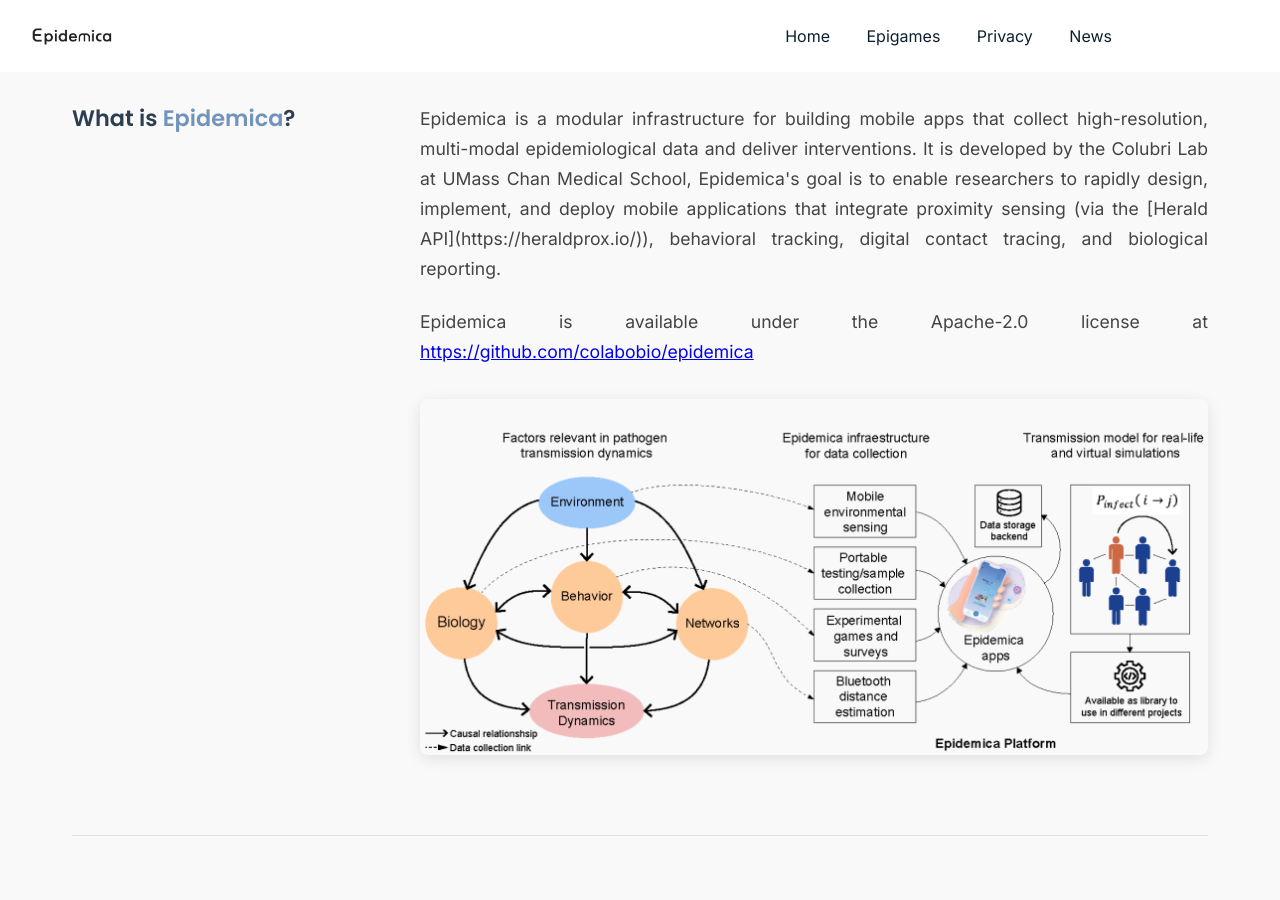
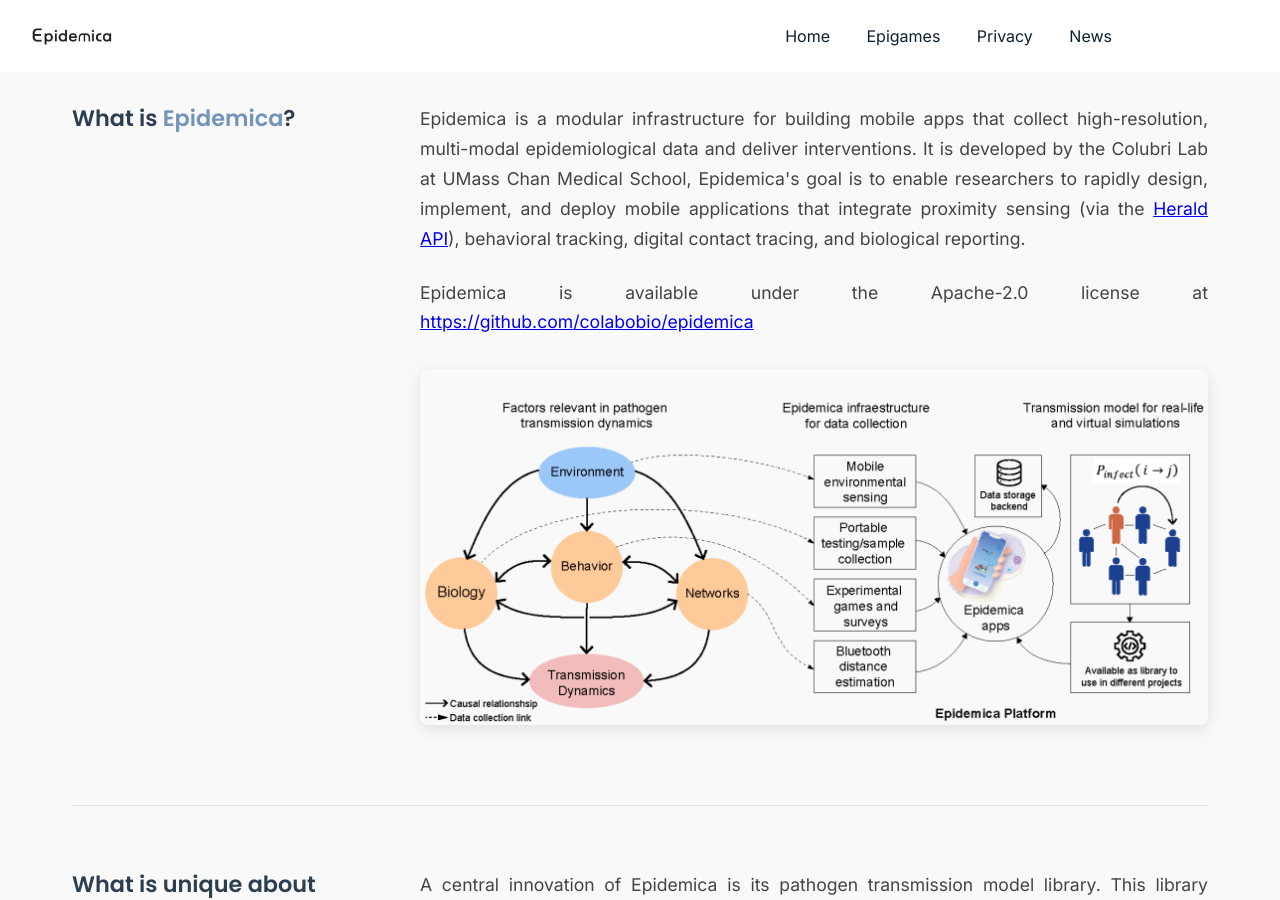
Before and after one commit to colabobio/epidemica-website, a Jekyll site: the page built from _toplevel/0-index.md, in a window 1280 px wide and 900 px high. Built offline with Jekyll 4.4.1, drawn with Linux system fonts in a browser that asks for light colours; some of the changed lines change nothing that is shown.

Commit message:
fix herald link

```diff
--- a/_toplevel/0-index.md
+++ b/_toplevel/0-index.md
@@ -10,7 +10,7 @@
       <h2>What is <span class="highlight-text">Epidemica</span>?</h2>
     </div>
     <div class="answer">
-      <p>Epidemica is a modular infrastructure for building mobile apps that collect high-resolution, multi-modal epidemiological data and deliver interventions. It is developed by the Colubri Lab at UMass Chan Medical School, Epidemica's goal is to enable researchers to rapidly design, implement, and deploy mobile applications that integrate proximity sensing (via the [Herald API](https://heraldprox.io/)), behavioral tracking, digital contact tracing, and biological reporting.</p>
+      <p>Epidemica is a modular infrastructure for building mobile apps that collect high-resolution, multi-modal epidemiological data and deliver interventions. It is developed by the Colubri Lab at UMass Chan Medical School, Epidemica's goal is to enable researchers to rapidly design, implement, and deploy mobile applications that integrate proximity sensing (via the <a href="https://heraldprox.io/" target="_blank">Herald API</a>), behavioral tracking, digital contact tracing, and biological reporting.</p>
       <p>Epidemica is available under the Apache-2.0 license at
       <a href="https://github.com/colabobio/epidemica" target="_blank">https://github.com/colabobio/epidemica</a></p>
       <div class="diagram-container">
```
